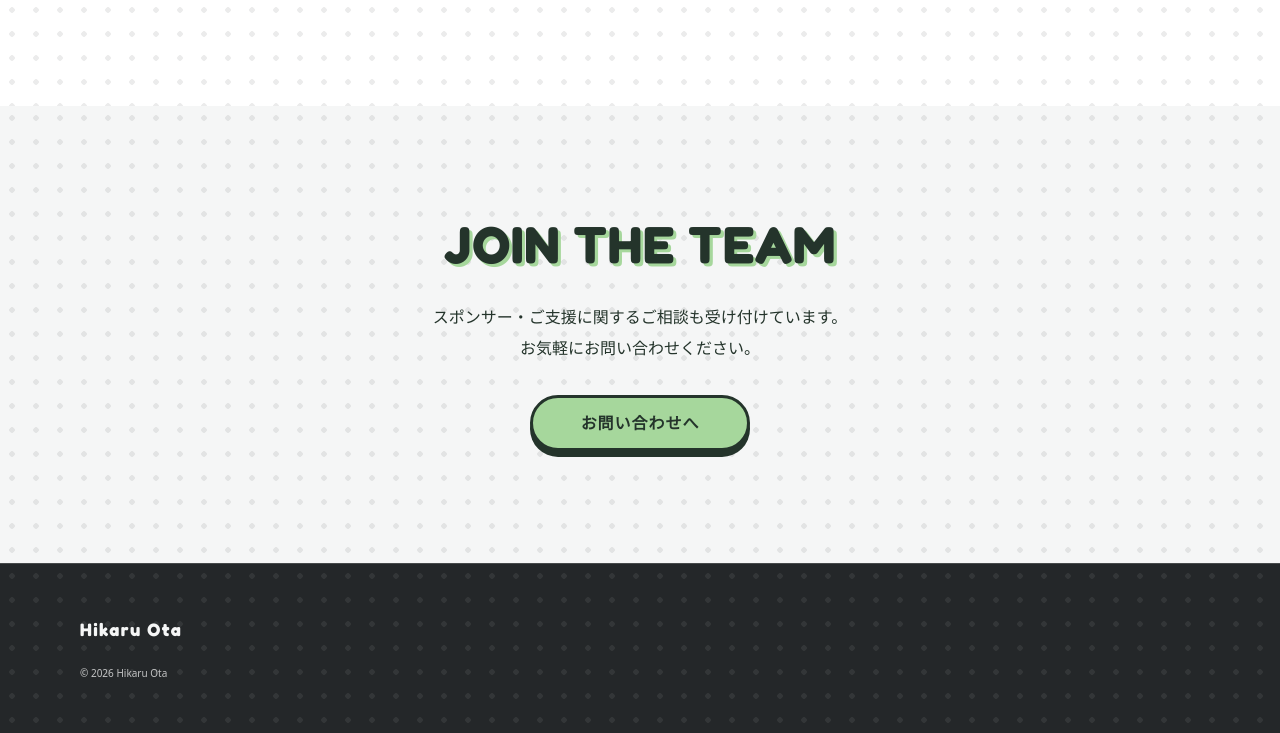
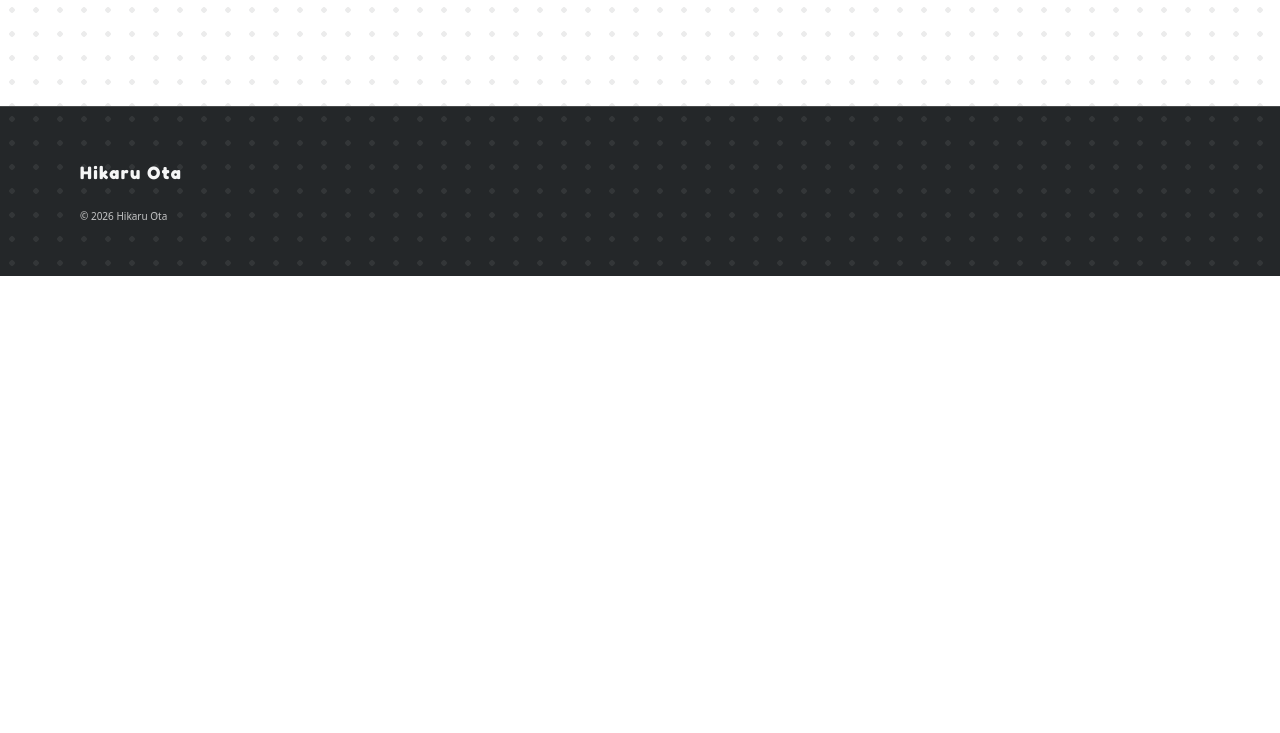
Before and after one commit to otaku75/ot-profile, an Astro site: page /sponsor in a window 1280 px wide. Shown: the part 722-1455 px from the top of the page. After the commit the page ends 998 px from the top, so only its background shows below. Built offline with nearby package versions, Linux system fonts and the light colour scheme; Astro itself is replaced by a stand-in of ours; a web font is replaced by a local one.

Commit message:
スポンサーの Join the team を削除し、短いページでもフッターを下端に置く
Co-Authored-By: Claude Opus 5.5 <noreply@anthropic.com>

```diff
--- a/src/pages/sponsor.astro
+++ b/src/pages/sponsor.astro
@@ -28,12 +28,5 @@ const [sponsors, comingSoon] = await Promise.all([getSponsors(), isComingSoon("s
 				}
 			</div>
 		</section>
-		<section class="section section--muted" id="support">
-			<div class="container container--narrow text-center flow flow--md">
-				<h2 class="display-title">Join the team</h2>
-				<p>スポンサー・ご支援に関するご相談も受け付けています。<br />お気軽にお問い合わせください。</p>
-				<p><a class="button" href="/contact">お問い合わせへ</a></p>
-			</div>
-		</section>
 	</main>
 </Base>
--- a/src/styles/base.css
+++ b/src/styles/base.css
@@ -24,7 +24,12 @@ html {
   }
 }
 
+/* 中身が短いページ（お問い合わせなど）でも、main を伸ばしてフッターを画面の下端に置く
+   （フッターの下に背景がのぞかないようにする） */
 body {
+  display: flex;
+  flex-direction: column;
+  min-height: 100svh;
   font-family: var(--font-sans);
   font-size: var(--font-size-md);
   font-weight: 500;
@@ -32,6 +37,10 @@ body {
   color: var(--color-text);
   background-color: var(--color-bg);
   -webkit-font-smoothing: antialiased;
+}
+
+body > main {
+  flex-grow: 1;
 }
 
 /* 写真以外の背景はドット柄にする。
```
